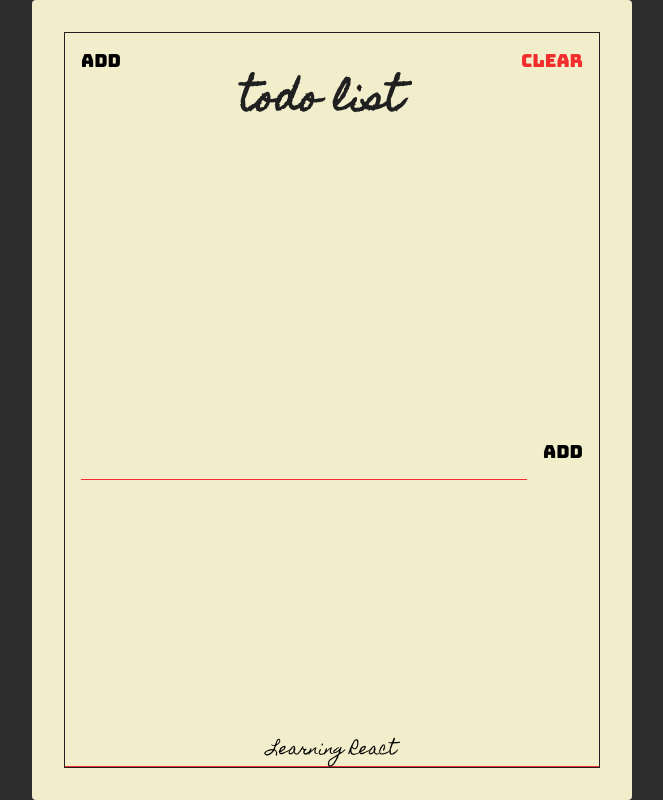
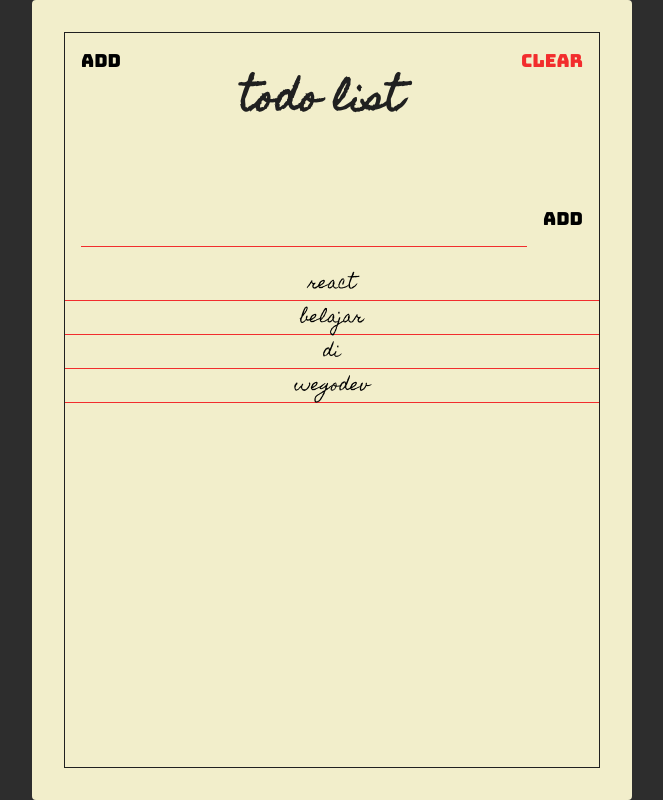
Before and after one commit to Khusyasy/react-todolist, a React (Create React App) app: page / in a window 1280 px wide. Shown: the whole page, without its empty margins (308-971 px from the left). Built offline with nearby package versions, Linux system fonts and the light colour scheme.

Commit message:
membuat komponen todo dan memperbaiki style

```diff
--- /dev/null
+++ b/src/components/Todo.jsx
@@ -0,0 +1,16 @@
+import React from "react";
+import PropTypes from "prop-types";
+
+const Todo = props => {
+	return (
+		<div className="todo">
+			<span className="todo-text">{props.text}</span>
+		</div>
+	);
+};
+
+Todo.propTypes = {
+	text: PropTypes.string.isRequired
+};
+
+export default Todo;
--- a/src/components/Todos.jsx
+++ b/src/components/Todos.jsx
@@ -1,11 +1,28 @@
 import React from "react";
 
+import Todo from "./Todo.jsx";
+
 const Todos = () => {
+	const todos = [
+		{
+			text: "react"
+		},
+		{
+			text: "belajar"
+		},
+		{
+			text: "di"
+		},
+		{
+			text: "wegodev"
+		}
+	];
+
 	return (
 		<section className="todos">
-			<div className="todo">
-				<span className="todo-text">Learning React</span>
-			</div>
+			{todos.map(todo => {
+				return <Todo text={todo.text} />;
+			})}
 		</section>
 	);
 };
--- a/src/styles.css
+++ b/src/styles.css
@@ -122,6 +122,8 @@
 .todos {
 	display: flex;
 	flex-direction: column;
+
+	min-height: 500px;
 }
 
 .todo {
@@ -130,7 +132,7 @@
 	flex: 1 0 auto;
 	text-align: center;
 
-  min-height: 34px;
+	max-height: 34px;
 
 	font-family: "Homemade Apple", cursive;
 	font-size: 1.6rem;
@@ -139,6 +141,8 @@
 }
 
 .todo-text {
+	width: 100%;
+	height: 50px;
 	position: absolute;
 	left: 50%;
 	transform: translate(-50%);
```
Lines whose indentation alone changed are shown as unchanged.
